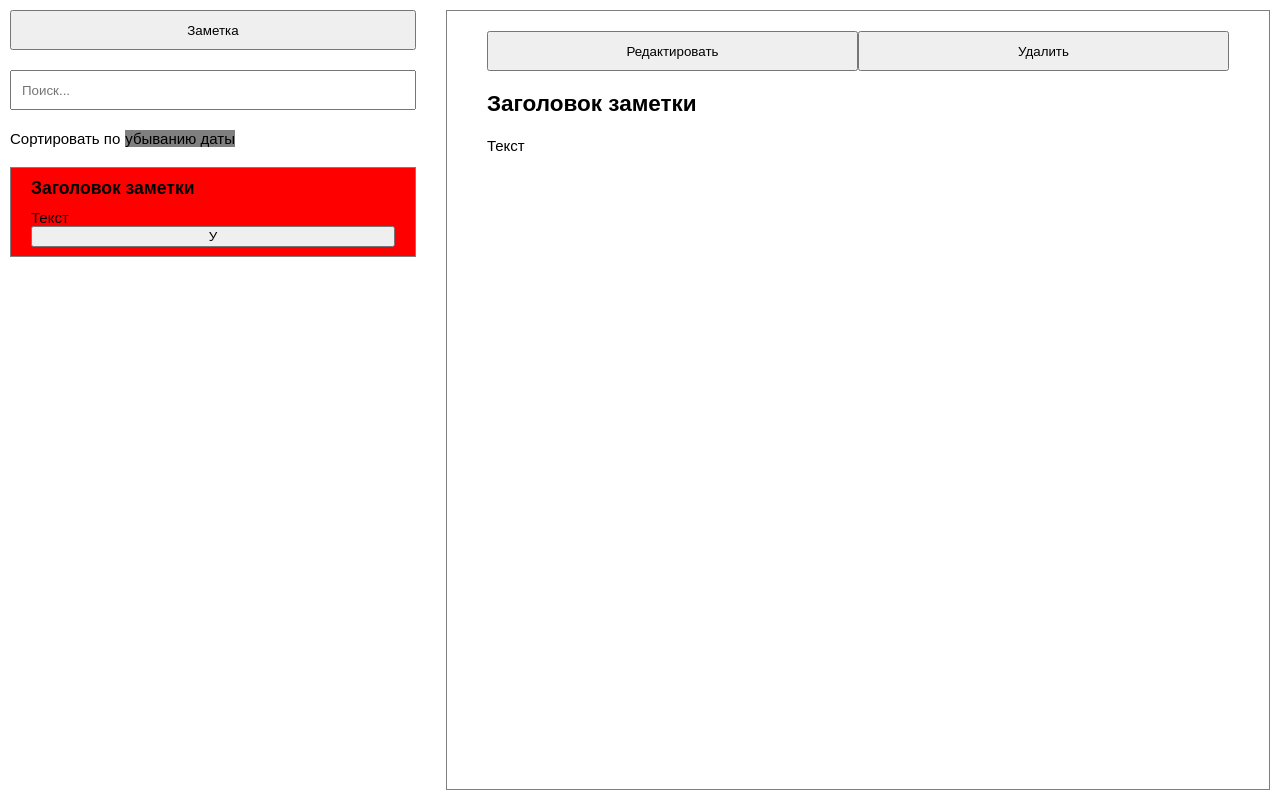
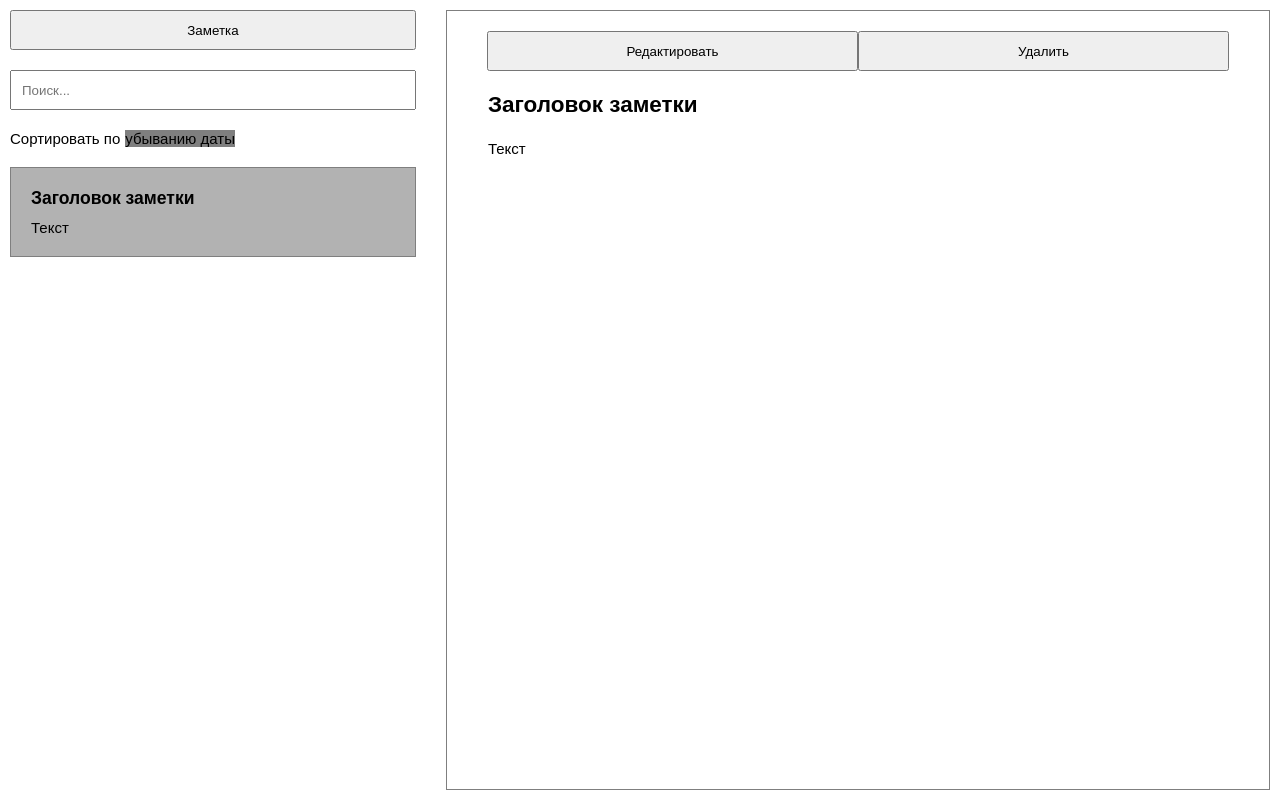
Before and after one commit to ElizavetaKoroleva/tensor-test, a React (Create React App) app: page / in a window 1280 px wide. Both pictures are taken after a click on the button "Заметка". Built offline with nearby package versions, Linux system fonts and the light colour scheme.

Commit message:
Поиск

```diff
--- a/src/components/Note/Note.scss
+++ b/src/components/Note/Note.scss
@@ -22,15 +22,20 @@
 
     &__title {
         margin: 0 0 20px;
+        border: 1px solid transparent;
+        border-radius: 2px;
 
-        &:focus {
-            outline: none;
+        &[contentEditable="true"] {
+            border: 1px solid black;
         }
     }
 
     &__text {
-        &:focus {
-            outline: none;
+        border: 1px solid transparent;
+        border-radius: 2px;
+
+        &[contentEditable="true"] {
+            border: 1px solid black;
         }
     }
 }
--- a/src/components/Note/Note.tsx
+++ b/src/components/Note/Note.tsx
@@ -2,27 +2,37 @@ import * as React from 'react';
 import Button from '../Button/Button';
 
 export interface INote {
+    id: string,
     title: string,
     text: string,
+    isEditable: boolean,
     onDelete: (e?: React.MouseEvent) => void;
+    onEdit: (id: string, title: string, text: string) => void;
 }
 
-const Note: React.SFC<INote> = ({title, text, onDelete}) => {
+const Note: React.SFC<INote> = ({id, title, text, isEditable, onDelete, onEdit}) => {
+  const [currentTitle, setCurrentTitle] = React.useState(title);
+  const [currentText, setCurrentText] = React.useState(text);
+
   return (
     <div className="note">
         <div className="note__buttons-container">
-            <Button type="button" label="Редактировать" icon="" />
+            <Button type="button"
+                    label={isEditable ? "Сохранить" : "Редактировать"}
+                    icon="" onClick={() => onEdit(id, currentTitle, currentText)} />
             <Button type="button" label="Удалить" icon="" onClick={onDelete}/>
         </div>
         <div className="note__content">
-            <h2 contentEditable="true"
+            <h2 contentEditable={isEditable}
                 className="note__title"
-                suppressContentEditableWarning={true}>
+                suppressContentEditableWarning={true}
+                onInput={(e) => setCurrentTitle((e.target as HTMLParagraphElement).innerText)}>
                   {title}
             </h2>
-            <p contentEditable="true"
+            <p contentEditable={isEditable}
                className="note__text"
-               suppressContentEditableWarning={true}>
+               suppressContentEditableWarning={true}
+               onInput={(e) => setCurrentText((e.target as HTMLParagraphElement).innerText)}>
               {text}
             </p>
         </div>
--- a/src/components/NoteItem/NoteItem.scss
+++ b/src/components/NoteItem/NoteItem.scss
@@ -1,12 +1,13 @@
 .note-item {
     display: flex;
-    flex-direction: column;
+    align-items: center;
+    justify-content: space-between;
     width: 100%;
     height: 100%;
     padding: 10px 20px;
 
     &--active {
-        background-color: red;
+        background-color: rgba(black, 0.3);
     }
 
     &__title {
@@ -23,4 +24,12 @@
         text-overflow: ellipsis;
         white-space: nowrap;
     }
+
+    &__button {
+        opacity: 0;
+
+        .note-item:hover & {
+            opacity: 1;
+        }
+    }
 }
--- a/src/components/NoteItem/NoteItem.tsx
+++ b/src/components/NoteItem/NoteItem.tsx
@@ -19,7 +19,9 @@ const NoteItem: React.SFC<INoteItem> = ({id, title, text, date, active, onClick,
           <p className="note-item__text">{text}</p>
         </div>
         {onDelete &&
-        <Button label="У" onClick={() => onDelete(id)} icon="" type="button" />
+        <div className="note-item__button">
+          <Button label="У" onClick={() => onDelete(id)} icon="" type="button" />
+        </div>
         }
     </div>
   );
--- a/src/components/NotesEditor/NotesEditor.tsx
+++ b/src/components/NotesEditor/NotesEditor.tsx
@@ -1,4 +1,4 @@
-import React from 'react';
+import React, { useEffect } from 'react';
 import Button from '../Button/Button';
 import NotesList from '../NotesList/NotesList';
 import Note from '../Note/Note';
@@ -6,7 +6,7 @@ import SearchForm from '../SearchForm/SearchForm';
 import Sorting from '../Sorting/Sorting';
 
 const NotesEditor: React.SFC = () => {
-  const initialList = [{
+  let initialList = [{
     id: '',
     title: '',
     text: '',
@@ -15,6 +15,7 @@ const NotesEditor: React.SFC = () => {
   }];
   const [notesList, setNotesList] = React.useState(initialList);
   const [activeNote, setActiveNote] = React.useState("");
+  const [isEditable, setIsEditable] = React.useState(false);
 
   const [currentNote, setCurrentNote] = React.useState({
     id: '',
@@ -33,7 +34,6 @@ const NotesEditor: React.SFC = () => {
         initialList.push(note)
         }
       }
-      //setNotesList(initialList);
     }
   };
 
@@ -76,21 +76,22 @@ const NotesEditor: React.SFC = () => {
   };
 
   const sortByDate = (method: string) => {
-    if (method === "desc") {
-      const sorted = notesList.sort((a, b) => {
+    if (method === "asc") {
+      initialList = notesList.sort((a, b) => {
         return +new Date(a.date) - +new Date(b.date);
       });
-      setNotesList(sorted);
+      setNotesList(initialList.concat());
     } else {
-      const sorted = notesList.sort((a, b) => {
+      initialList = notesList.sort((a, b) => {
         return +new Date(b.date) - +new Date(a.date);
       })
-      setNotesList(sorted);
+      setNotesList(initialList.concat());
     }
   };
 
-  const handleInput = (e: React.FormEvent) => {
-    e.preventDefault();
+  const handleInput = (e: any) => {
+    const list = initialList.filter(item => item.title.includes(e.target.value));
+    setNotesList(list);
   }
 
   setInitialList();
@@ -110,6 +111,22 @@ const NotesEditor: React.SFC = () => {
 
   const changeSortingOption = (value: string) => {
     sortByDate(value);
+  };
+
+  const editNote = (id: string, title: string, text: string) => {
+    if (isEditable) {
+      const newNote = {
+        id,
+        title,
+        text,
+        date: new Date(),
+        active: true,
+      }
+      setIsEditable(false);
+      localStorage.setItem(id, JSON.stringify(newNote));
+    } else {
+      setIsEditable(true);
+    }
   };
 
   return (
@@ -137,8 +154,12 @@ const NotesEditor: React.SFC = () => {
         </div>
         <div className="notes-editor__right">
           {(currentNote.title || currentNote.text) &&
-            <Note title={currentNote.title} text={currentNote.text}
-                  onDelete={() => deleteNote(currentNote.id)} />
+            <Note id={currentNote.id}
+                  title={currentNote.title}
+                  text={currentNote.text}
+                  onEdit={editNote}
+                  onDelete={() => deleteNote(currentNote.id)}
+                  isEditable={isEditable} />
           }
         </div>
     </div>
--- a/src/components/SearchForm/SearchForm.tsx
+++ b/src/components/SearchForm/SearchForm.tsx
@@ -7,11 +7,12 @@ export interface SearchForm {
 
 const SearchForm: React.SFC<SearchForm> = ({handleInput, placeholder}) => {
   return (
-    <form className="search-form" onInput={handleInput} onSubmit={(e) => e.preventDefault()}>
+    <div className="search-form">
         <label>
-            <input className="search-form__input" type="text" placeholder={placeholder} />
+            <input className="search-form__input" type="text" placeholder={placeholder}
+                   onInput={handleInput} />
         </label>
-    </form>
+    </div>
   );
 };
 
```
